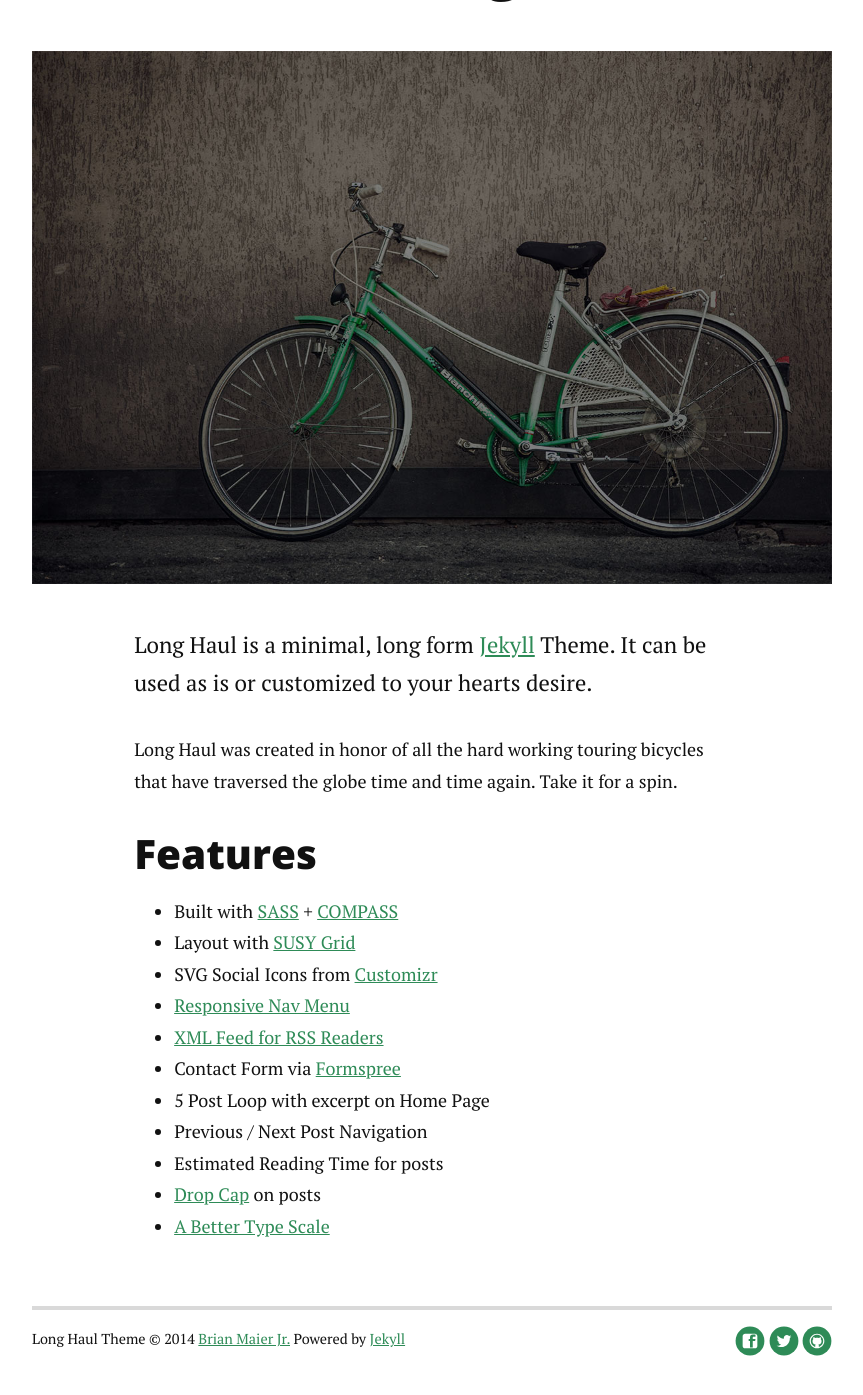
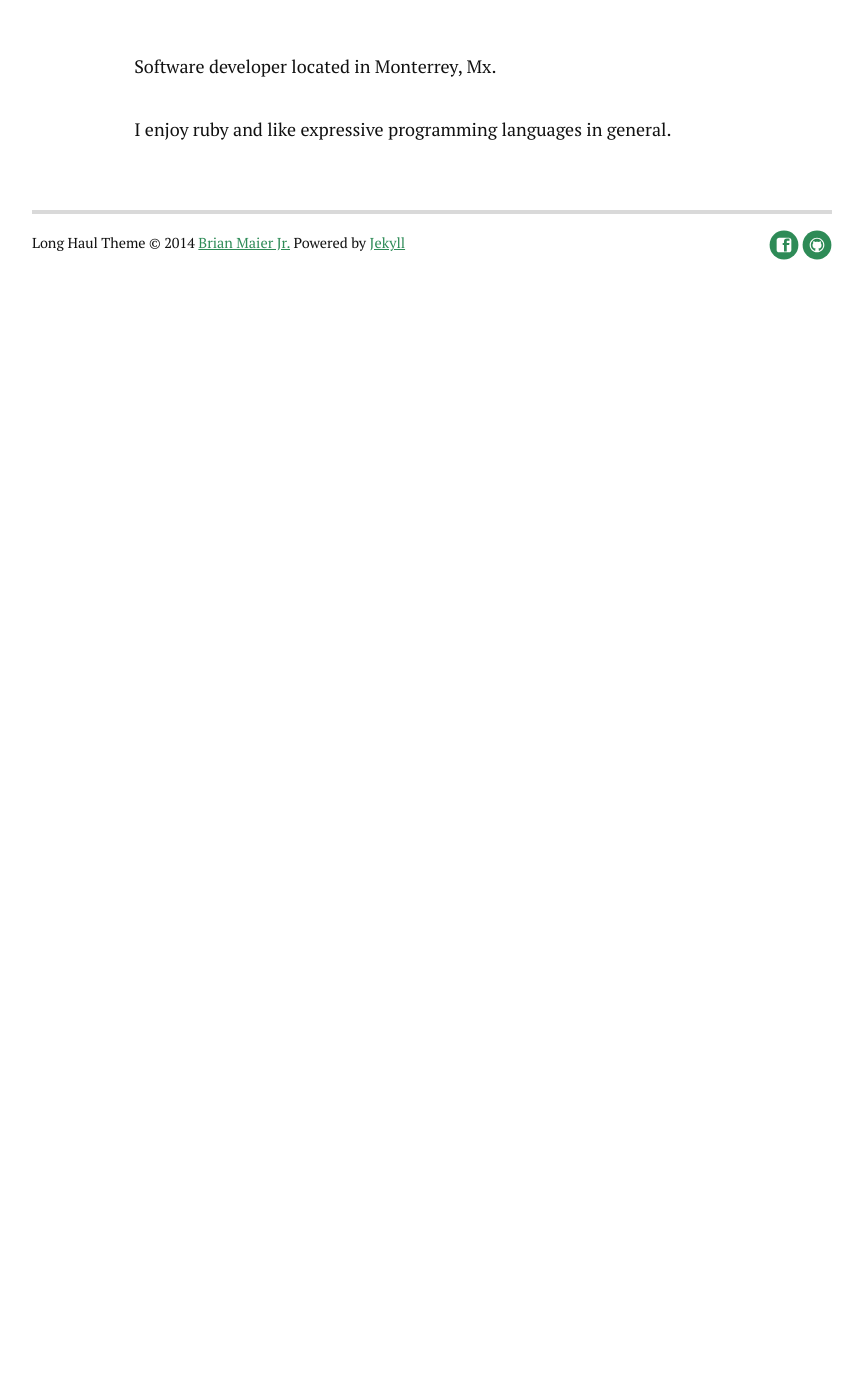
Before and after one commit to ozkar99/ozkar99.github.io, a Jekyll site: the page built from about.md, in a window 1280 px wide and 1400 px high, scrolled down 362 px. Shown: the top 1395 px of the window, without its empty margins (208-1071 px from the left). Built offline with Jekyll 4.4.1, drawn with Linux system fonts in a browser that asks for light colours; nearby versions of some CDN libraries; Markdown is read by kramdown in place of the engine named in the settings; after the commit the page ends 900 px from its top, so only the background shows below that; some of the changed text lies outside the part shown.

Commit message:
removes unused pages

```diff
--- a/_config.yml
+++ b/_config.yml
@@ -15,13 +15,11 @@ navigation:
    url: /index.html
  - title: About
    url: /about
- - title: Contact
-   url: /contact
 
 social:
    github: ozkar99
-   twitter: ''
    facebook: ozkar99
-   email: ''
+   email:
+   twitter:
 
-google_analytics: ""
+google_analytics:
--- a/about.md
+++ b/about.md
@@ -1,25 +1,10 @@
 ---
 layout: default
-title: About Long Haul
+title: About Me
 ---
 
 <div class="post">
-	<h1 class="pageTitle">About Long Haul</h1>
-	<img src="{{ '/assets/img/touring.jpg' | prepend: site.baseurl }}" alt="">
-	<p class="intro">Long Haul is a minimal, long form <a href="http://jekyllrb.com">Jekyll</a> Theme. It can be used as is or customized to your hearts desire.</p>
-	<p>Long Haul was created in honor of all the hard working touring bicycles that have traversed the globe time and time again. Take it for a spin.</p>
-	<h2>Features</h2>
-	<ul>
-		<li>Built with <a href="http://sass-lang.com/">SASS</a> + <a href="http://compass-style.org/">COMPASS</a></li>
-  		<li>Layout with <a href="http://susy.oddbird.net/">SUSY Grid</a></li>
-  		<li>SVG Social Icons from <a href="http://customizr.net/icons/">Customizr</a></li>
-  		<li><a href="http://responsive-nav.com/">Responsive Nav Menu</a></li>
-  		<li><a href="https://github.com/snaptortoise/jekyll-rss-feeds">XML Feed for RSS Readers</a></li>
-  		<li>Contact Form via <a href="http://formspree.io/">Formspree</a></li>
-      <li>5 Post Loop with excerpt on Home Page</li>
-  		<li>Previous / Next Post Navigation</li>
-      <li>Estimated Reading Time for posts</li>
-  		<li><a href="https://github.com/adobe-webplatform/dropcap.js">Drop Cap</a> on posts</li>
-  		<li><a href="http://typecast.com/blog/a-more-modern-scale-for-web-typography">A Better Type Scale</a></li>
-  	</ul>
+  <h1 class="pageTitle">About Me</h1>
+   <p>Software developer located in Monterrey, Mx.</p>
+   <p>I enjoy ruby and like expressive programming languages in general.</p>
 </div>
```
Also changed, not shown: contact.md (deleted, +0 -22 lines), README.md.
